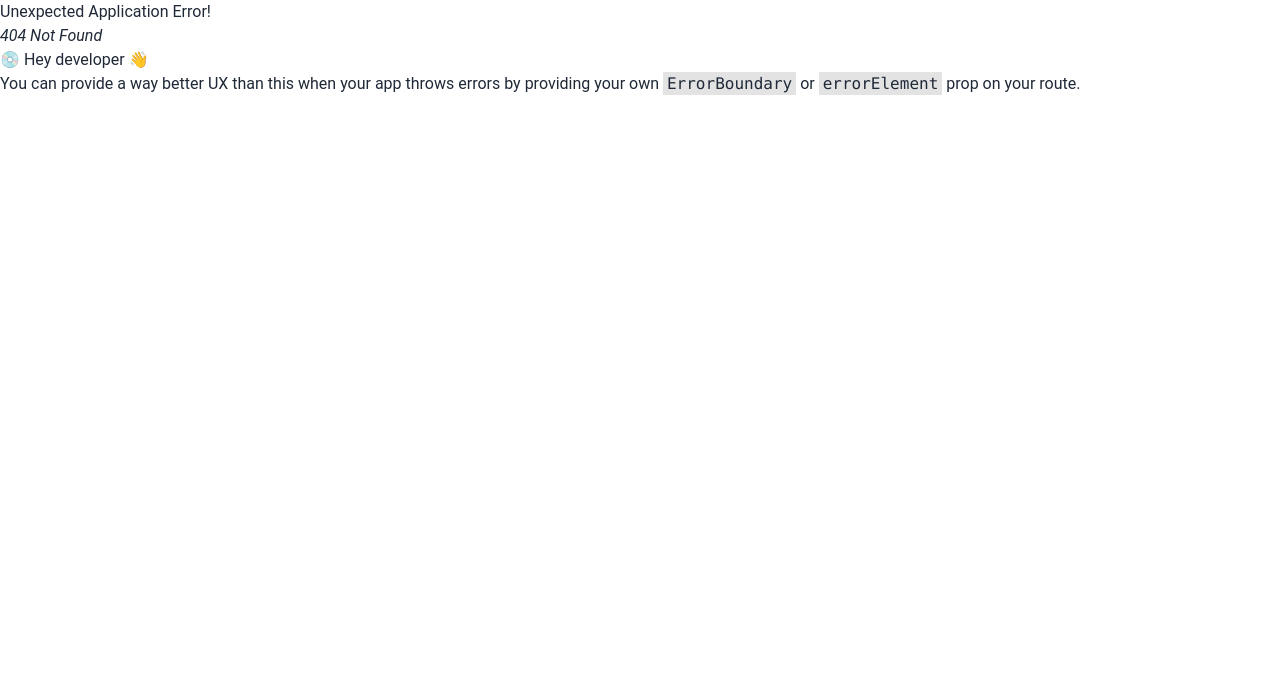
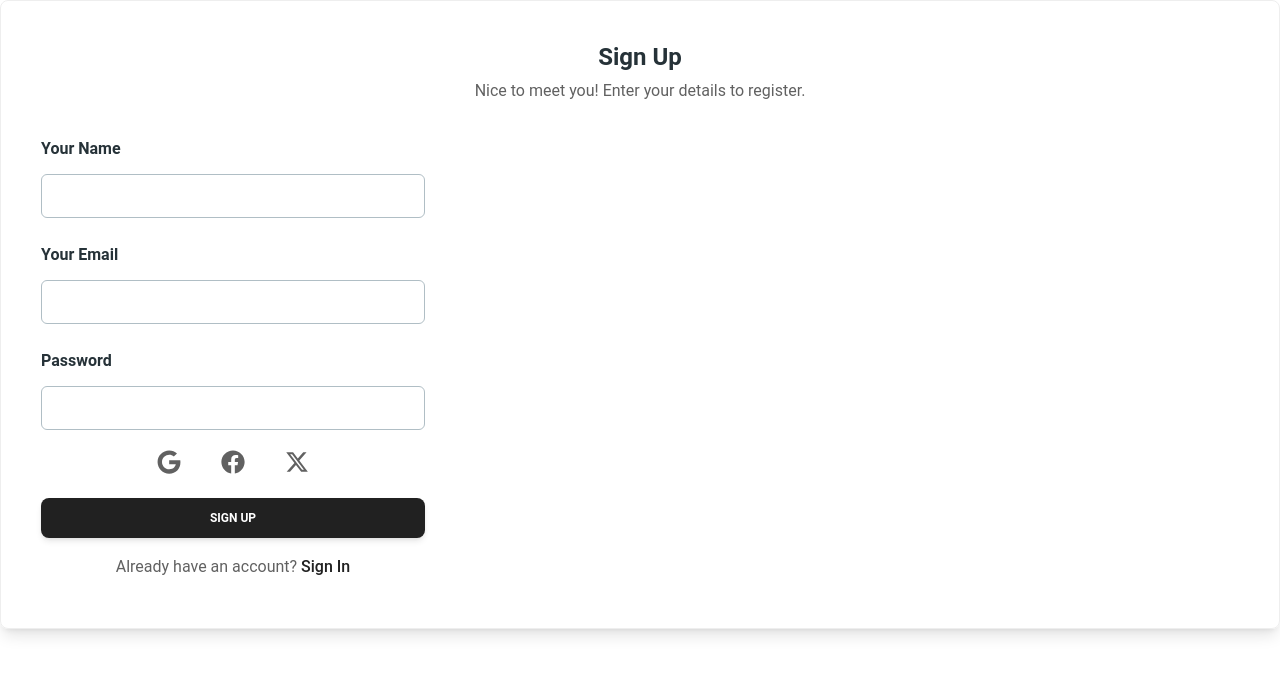
Before and after one commit to mazharul-islam356/react-chat-system-clint, a React (Vite) app: page /register in a window 1280 px wide. Before the commit this address had no page. Shown: the top 674 px of the page. Built offline with nearby package versions, Linux system fonts and the light colour scheme.

Commit message:
add login form

```diff
--- a/package.json
+++ b/package.json
@@ -13,6 +13,7 @@
     "@material-tailwind/react": "^2.1.9",
     "react": "^18.3.1",
     "react-dom": "^18.3.1",
+    "react-icons": "^5.3.0",
     "react-router-dom": "^6.26.1"
   },
   "devDependencies": {
--- a/src/Login/Login.jsx
+++ b/src/Login/Login.jsx
@@ -1,8 +1,83 @@
+import {
+    Card,
+    Input,
+
+    Button,
+    Typography,
+  } from "@material-tailwind/react";
+import { FaFacebook, FaGoogle } from "react-icons/fa";
+import { FaXTwitter } from "react-icons/fa6";
+import { Link } from "react-router-dom";
+
 
 const Login = () => {
     return (
         <div>
+            <div className="shadow-lg border p-10 rounded-lg">
+            <Card color="transparent" shadow={false}>
+      <Typography className="text-center" variant="h4" color="blue-gray">
+        Sign In
+      </Typography>
+      <Typography  color="gray" className="mt-1 text-center font-normal">
+        Nice to meet you! Enter your details to register.
+      </Typography>
+      <form className="mt-8 mb-2 w-80 max-w-screen-lg sm:w-96">
+        <div className="mb-1 flex flex-col gap-6">
+          <Typography variant="h6" color="blue-gray" className="-mb-3">
+            Your Name
+          </Typography>
+          <Input
+            size="lg"
+            placeholder="name@mail.com"
+            className=" !border-t-blue-gray-200 focus:!border-t-gray-900"
+            labelProps={{
+              className: "before:content-none after:content-none",
+            }}
+          />
+          <Typography variant="h6" color="blue-gray" className="-mb-3">
+            Your Email
+          </Typography>
+          <Input
+            size="lg"
+            placeholder="name@mail.com"
+            className=" !border-t-blue-gray-200 focus:!border-t-gray-900"
+            labelProps={{
+              className: "before:content-none after:content-none",
+            }}
+          />
+          <Typography variant="h6" color="blue-gray" className="-mb-3">
+            Password
+          </Typography>
+          <Input
+            type="password"
+            size="lg"
+            placeholder="********"
+            className=" !border-t-blue-gray-200 focus:!border-t-gray-900"
+            labelProps={{
+              className: "before:content-none after:content-none",
+            }}
+          />
+        </div>
 
+        <div className="flex justify-center items-center gap-10 mt-5">
+
+        <FaGoogle className="text-2xl hover:shadow-lg:" />
+        <FaFacebook className="text-2xl hover:shadow-lg:"></FaFacebook>
+        <FaXTwitter className="text-2xl hover:shadow-lg:"></FaXTwitter>
+        </div>
+
+        <Button className="mt-6" fullWidth>
+          sign In
+        </Button>
+        <Typography color="gray" className="mt-4 text-center font-normal">
+          Already have an account?{" "}
+          <Link to='/register' className="font-medium text-gray-900">
+            Sign Up
+          </Link>
+        </Typography>
+      </form>
+    </Card>
+        </div>
         </div>
     );
 };
--- a/src/Register/Register.jsx
+++ b/src/Register/Register.jsx
@@ -1,8 +1,82 @@
+import {
+    Card,
+    Input,
+
+    Button,
+    Typography,
+  } from "@material-tailwind/react";
+import { FaFacebook, FaGoogle } from "react-icons/fa";
+import { FaXTwitter } from "react-icons/fa6";
+import { Link } from "react-router-dom";
+
+
 
 const Register = () => {
     return (
-        <div>
+        <div className="shadow-lg border p-10 rounded-lg">
+            <Card color="transparent" shadow={false}>
+      <Typography className="text-center" variant="h4" color="blue-gray">
+        Sign Up
+      </Typography>
+      <Typography  color="gray" className="mt-1 text-center font-normal">
+        Nice to meet you! Enter your details to register.
+      </Typography>
+      <form className="mt-8 mb-2 w-80 max-w-screen-lg sm:w-96">
+        <div className="mb-1 flex flex-col gap-6">
+          <Typography variant="h6" color="blue-gray" className="-mb-3">
+            Your Name
+          </Typography>
+          <Input
+            size="lg"
+            placeholder="name@mail.com"
+            className=" !border-t-blue-gray-200 focus:!border-t-gray-900"
+            labelProps={{
+              className: "before:content-none after:content-none",
+            }}
+          />
+          <Typography variant="h6" color="blue-gray" className="-mb-3">
+            Your Email
+          </Typography>
+          <Input
+            size="lg"
+            placeholder="name@mail.com"
+            className=" !border-t-blue-gray-200 focus:!border-t-gray-900"
+            labelProps={{
+              className: "before:content-none after:content-none",
+            }}
+          />
+          <Typography variant="h6" color="blue-gray" className="-mb-3">
+            Password
+          </Typography>
+          <Input
+            type="password"
+            size="lg"
+            placeholder="********"
+            className=" !border-t-blue-gray-200 focus:!border-t-gray-900"
+            labelProps={{
+              className: "before:content-none after:content-none",
+            }}
+          />
+        </div>
 
+        <div className="flex justify-center items-center gap-10 mt-5">
+
+        <FaGoogle className="text-2xl hover:shadow-lg:" />
+        <FaFacebook className="text-2xl hover:shadow-lg:"></FaFacebook>
+        <FaXTwitter className="text-2xl hover:shadow-lg:"></FaXTwitter>
+        </div>
+
+        <Button className="mt-6" fullWidth>
+          sign up
+        </Button>
+        <Typography color="gray" className="mt-4 text-center font-normal">
+          Already have an account?{" "}
+          <Link to='/login' className="font-medium text-gray-900">
+            Sign In
+          </Link>
+        </Typography>
+      </form>
+    </Card>
         </div>
     );
 };
--- a/src/components/Home/Home.jsx
+++ b/src/components/Home/Home.jsx
@@ -1,8 +1,9 @@
+import Register from "../../Register/Register";
 
 const Home = () => {
     return (
-        <div className="flex justify-center items-center h-screen">
-            fh
+        <div className="flex justify-center flex-wrap items-center ">
+            <Register></Register>
         </div>
     );
 };
```
Also changed, not shown: src/Route/Route.jsx (+10 -0 lines), 1 other file (tests, documents, lock files or other folders).
